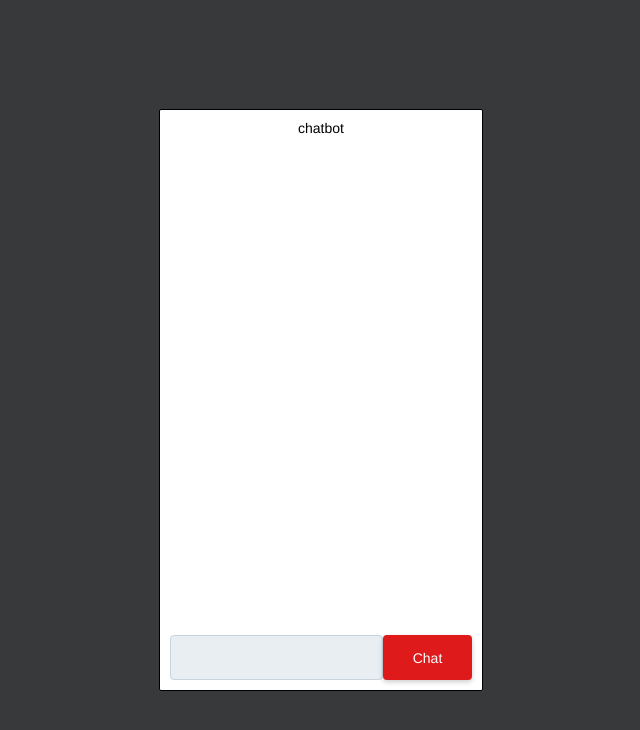
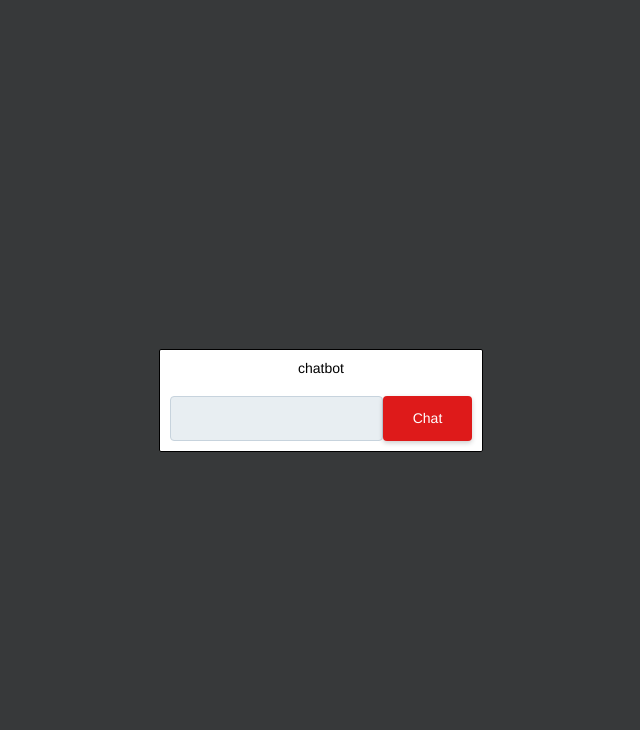
Before and after one commit to cartacode/chatbot_app, a React (Create React App) app in the folder rnn-frontend/: page / in a window 1280 px wide. Shown: the top 730 px of the page, without its empty margins (319-959 px from the left). Built offline with nearby package versions, Linux system fonts and the light colour scheme.

Commit message:
Fix overflow message style

```diff
--- a/rnn-frontend/src/stylesheets/app.css
+++ b/rnn-frontend/src/stylesheets/app.css
@@ -57,8 +57,7 @@ body {
       flex-direction: column;
       padding: 10px; }
       body .app .app-main .app-container {
-        margin: 40px 8px;
-        height: 560px;
+        margin: 8px 8px;
         background: white;
         border-radius: 2px;
         border: 1.5px solid black;
@@ -83,7 +82,8 @@ body {
                 border-radius: 4px;
                 margin-bottom: 10px;
                 width: 70%;
-                max-width: 500px; }
+                max-width: 500px;
+                overflow: hidden; }
               body .app .app-main .app-container .chat-main .message-list-container #message-list .you {
                 background-color: #E8EEF2;
                 padding: 10px;
--- a/rnn-frontend/src/stylesheets/app.scss
+++ b/rnn-frontend/src/stylesheets/app.scss
@@ -34,8 +34,8 @@ body {
       padding: 10px;
 
       .app-container {
-        margin: 40px 8px;
-        height: 560px;
+        margin: 8px 8px;
+        // height: 560px;
         background: white;
         border-radius: 2px;
         border: 1.5px solid black;
@@ -67,6 +67,7 @@ body {
                margin-bottom: 10px;
                width: 70%;
                max-width: 500px;
+               overflow: hidden;
              }
 
               .you {
```
Also changed, not shown: 1 other file (tests, documents, lock files or other folders).
